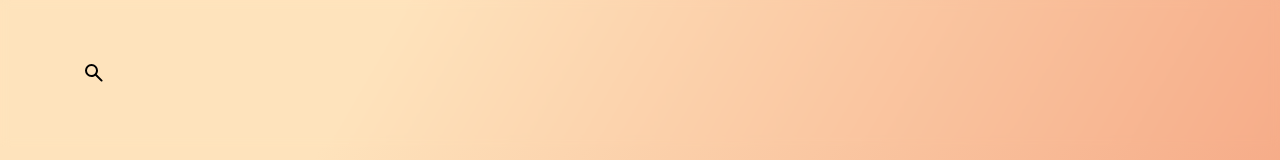
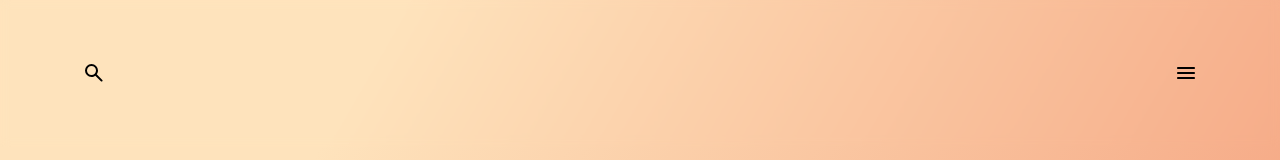
Before and after one commit to kxhcfk/vue-weather-app, a Vue app: page / in a window 1280 px wide. Shown: the top 160 px of the page. Built offline with nearby package versions, Linux system fonts and the light colour scheme.

Commit message:
feat: header menu button

```diff
--- a/src/widgets/Header/ui/Header.vue
+++ b/src/widgets/Header/ui/Header.vue
@@ -1,5 +1,6 @@
 <script setup lang="ts">
 import SearchIcon from '@/shared/assets/icons/search.svg'
+import MenuIcon from '@/shared/assets/icons/menu.svg'
 import { Button } from "@/shared/ui/Button";
 </script>
 
@@ -9,6 +10,9 @@ import { Button } from "@/shared/ui/Button";
             <div class="header__wrapper">
                 <Button>
                     <SearchIcon/>
+                </Button>
+                <Button>
+                    <MenuIcon/>
                 </Button>
             </div>
         </div>
```
